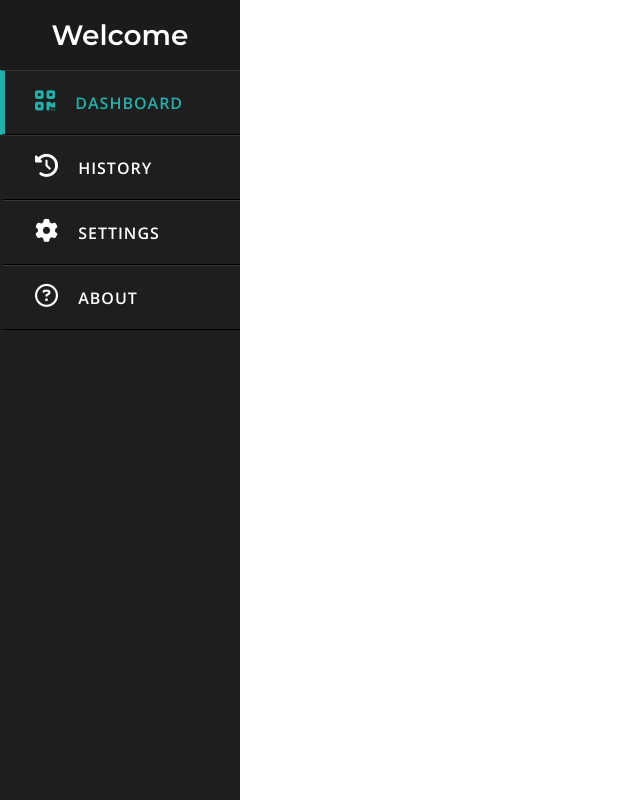
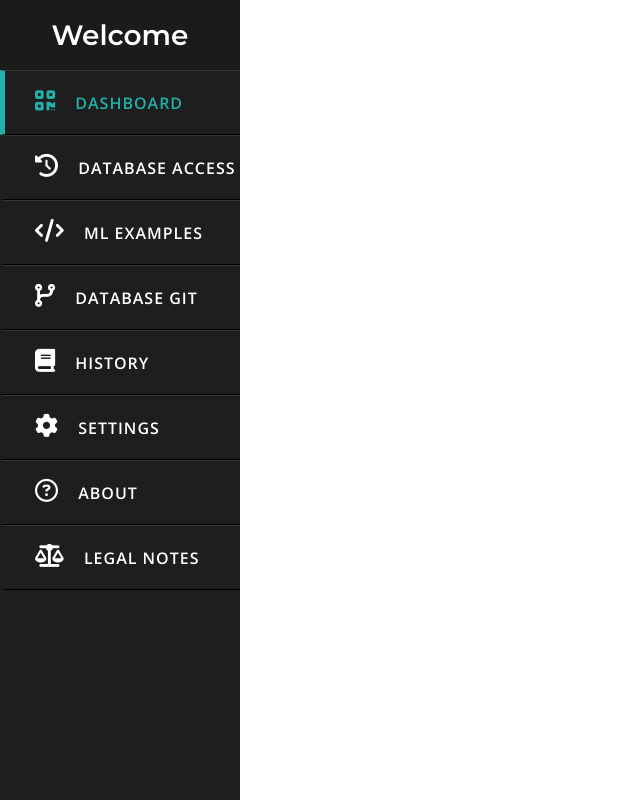
Before and after one commit to benbuzzelli/security-vulnerabilities, a plain HTML site: page public/index.html in a window 1280 px wide. Shown: the whole page, without its empty margins (0-640 px from the left). Drawn offline with nearby package versions, Linux system fonts and the light colour scheme; some packages are replaced by stand-ins of ours.

Commit message:
Added other pages

```diff
--- a/public/index.html
+++ b/public/index.html
@@ -25,8 +25,19 @@
         <i class="fas fa-qrcode"></i>
         <span>Dashboard</span>
       </a>
+        <a href="#">
+        <i class="fas fa-history"></i>
+        <span>Database Access</span>
+      </a>
+        <a href="#">
+        <i class="fas fa-code"></i>
+        <span>ML Examples</span>
+      </a>
+        <a href="#">
+        <i class="fas fa-code-branch"></i>
+        <span>Database Git</span>
       <a href="#">
-        <i class="fas fa-history"></i>
+        <i class="fas fa-book"></i>
         <span>History</span>
       </a>
       <a href="#">
@@ -37,6 +48,10 @@
         <i class="far fa-question-circle"></i>
         <span>About</span>
       </a>
+        <a href="#">
+        <i class="fas fa-balance-scale"></i>
+        <span>Legal notes</span>
+      </a>
     </div>
 </body>
 </html>
```
